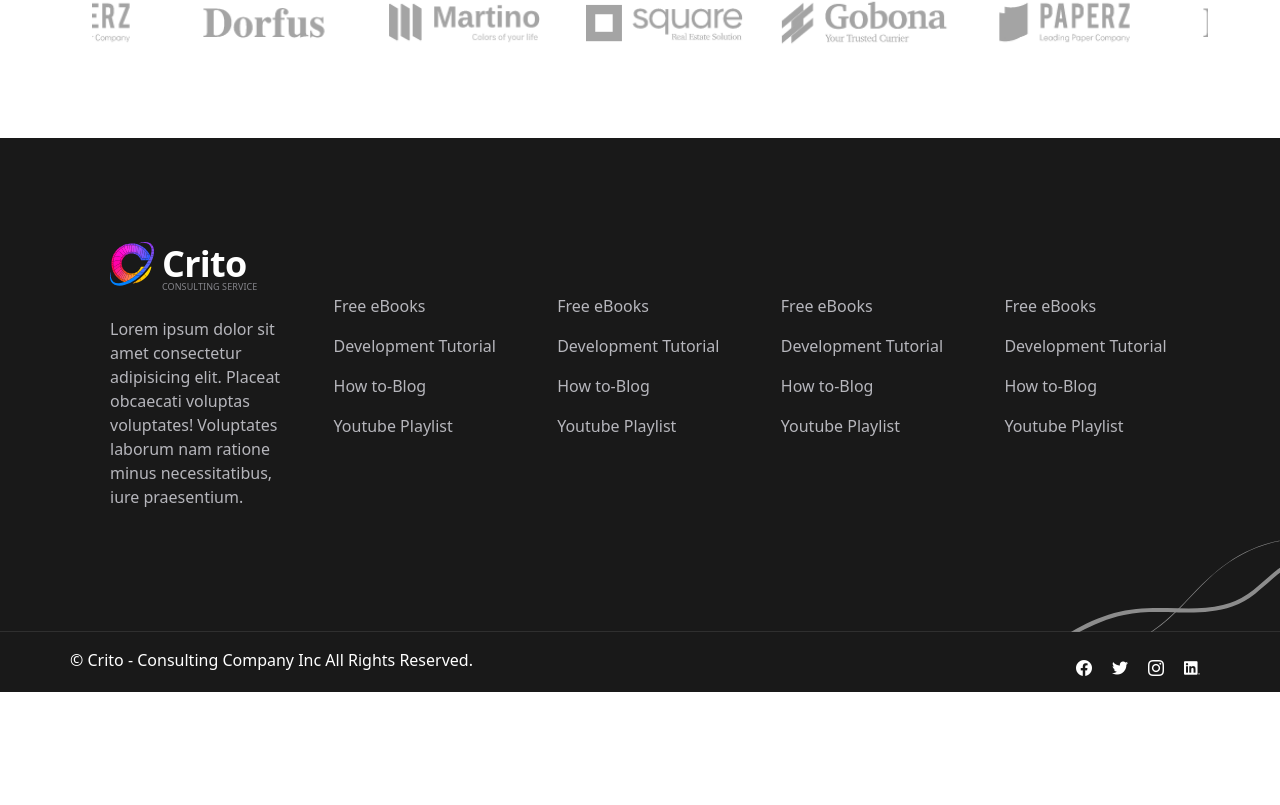
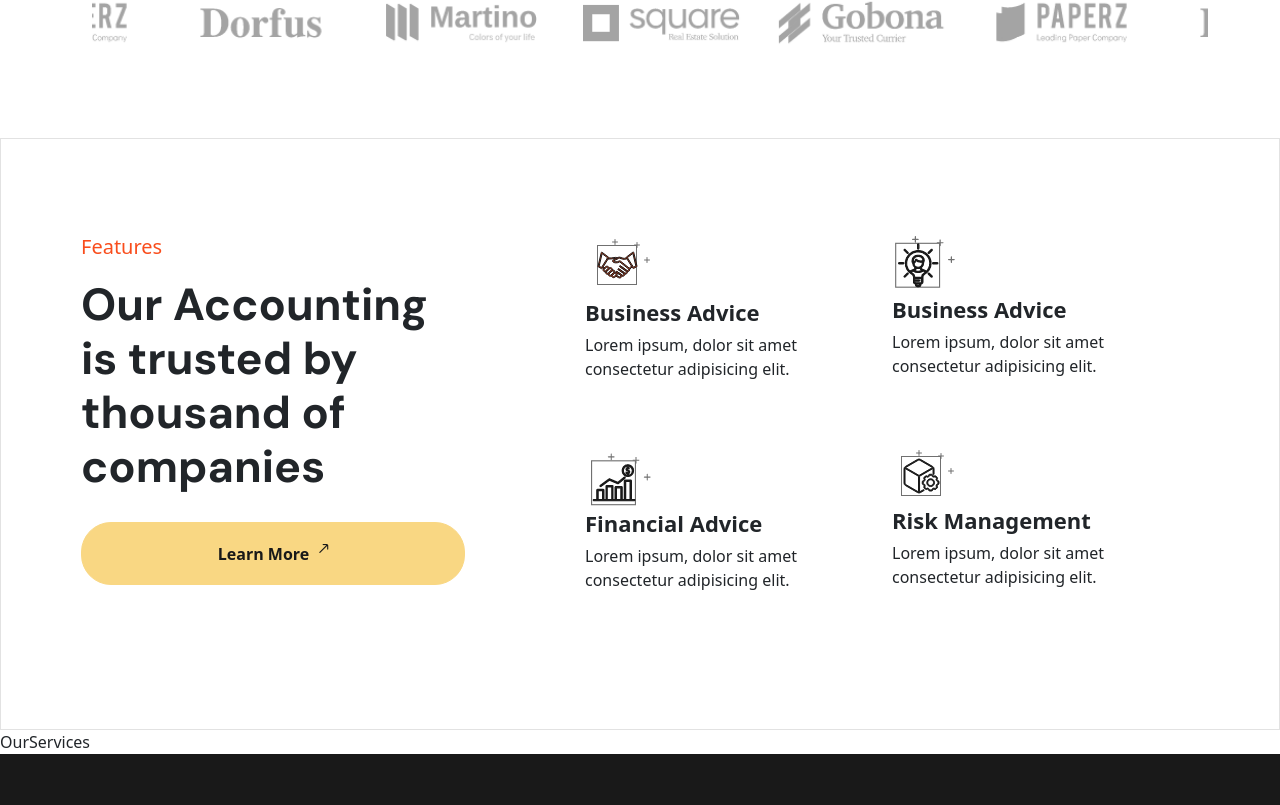
Before and after one commit to lear23/React-Inl-mning, a React (Vite) app: page / in a window 1280 px wide. Shown: the part 955-1760 px from the top of the page. Before the commit the page ends 1647 px from the top, so only its background shows below. Built offline with nearby package versions, Linux system fonts and the light colour scheme.

Commit message:
features ready

```diff
--- a/package.json
+++ b/package.json
@@ -23,6 +23,6 @@
     "eslint-plugin-react": "^7.32.2",
     "eslint-plugin-react-hooks": "^4.6.0",
     "eslint-plugin-react-refresh": "^0.4.3",
-    "vite": "^4.4.5"
+    "vite": "^4.5.0"
   }
 }
--- /dev/null
+++ b/src/HomeSection/Features/BoxFeatures.jsx
@@ -0,0 +1,19 @@
+import React from 'react'
+
+const BoxFeatures = ({title, text,ImageSrc}) => {
+  return (
+
+    <div>
+        <div className="box-image">
+            <img src={ImageSrc} alt="startup business" />
+        </div>
+
+        <h3>{title}</h3>
+        <p>{text}</p>
+    </div>
+
+
+  )
+}
+
+export default BoxFeatures
--- /dev/null
+++ b/src/HomeSection/Features/Features.css
@@ -0,0 +1,133 @@
+.parent {
+    display: block;
+    justify-content: center;
+    width: 100%;
+    height: auto;
+    align-items: center;
+    border: none;
+    max-width: 1520px;
+    width: 100%;
+    height: auto;
+    padding: 20px;
+  }
+  @media (min-width: 992px) {
+    .parent {
+      display: flex;
+      width: 100%;
+      height: auto;
+      border: 1px solid #e2e2e2;
+      padding: 70px 100px 80px 80px;
+      gap: 100px;
+    }
+  }
+  .parent .features {
+    display: block;
+    justify-content: center;
+    align-items: start;
+    width: 100%;
+    height: auto;
+    padding-bottom: 40px;
+  }
+  @media (min-width: 992px) {
+    .parent .features {
+      justify-content: start;
+      width: 460px;
+      height: auto;
+    }
+  }
+  .parent .features p {
+    font-size: 20px;
+    text-align: center;
+    color: #f94D1C;
+  }
+  @media (min-width: 992px) {
+    .parent .features p {
+      text-align: start;
+    }
+  }
+  .parent .features h2 {
+    padding-bottom: 20px;
+    font-family: "DM Sans", sans-serif;
+    font-weight: 700;
+    font-size: 45px;
+    text-align: center;
+  }
+  @media (min-width: 992px) {
+    .parent .features h2 {
+      text-align: start;
+      max-width: 850px;
+      width: 100%;
+      height: auto;
+      padding-right: 20px;
+    }
+  }
+  .parent .features a {
+    display: flex;
+    justify-content: center;
+    align-items: center;
+    margin: 0;
+    padding: 12px 10px;
+    width: 100%;
+  }
+  .parent .features a i {
+    margin-left: 10px;
+    padding-top: 8px;
+    font-size: 9px;
+    font-weight: 600;
+  }
+  .parent .features a:hover {
+    background-color: #191919;
+    color: #fff;
+    box-shadow: 3px 3px 5px 5px rgba(25, 25, 25, 0.2980392157);
+  }
+  .parent .boxes {
+    display: grid;
+    grid-template-columns: repeat(1fr);
+    justify-content: center;
+  }
+  @media (min-width: 740px) {
+    .parent .boxes {
+      grid-template-columns: repeat(2, 1fr);
+    }
+  }
+  .parent .boxes .box {
+    width: auto;
+    padding: 20px;
+  }
+  @media (min-width: 992px) {
+    .parent .boxes .box {
+      width: 307px;
+      height: 220px;
+    }
+  }
+  .parent .boxes .box h3 {
+    font-size: 22px;
+    font-family: "DM sans" sans-serif;
+    font-weight: 700;
+    text-align: center;
+  }
+  @media (min-width: 992px) {
+    .parent .boxes .box h3 {
+      text-align: left;
+    }
+  }
+  .parent .boxes .box p {
+    font-size: 16px;
+    font-family: "Inter" sans-serif;
+    font-weight: 400;
+    text-align: center;
+  }
+  @media (min-width: 992px) {
+    .parent .boxes .box p {
+      text-align: left;
+    }
+  }
+  .parent .boxes .box .box-image {
+    display: flex;
+    justify-content: center;
+  }
+  @media (min-width: 992px) {
+    .parent .boxes .box .box-image {
+      justify-content: start;
+    }
+  }
--- /dev/null
+++ b/src/HomeSection/Features/Features.jsx
@@ -0,0 +1,55 @@
+import React from 'react'
+import './Features.css'
+import BoxFeatures from './BoxFeatures'
+import Business_image from '../../assets/images/Business Advice.png'
+import Startup_image from '../../assets/images/Startup Business.png'
+import Financial_image from '../../assets/images/financial advice.png'
+import Management_image from '../../assets/images/Risk Management.png'
+
+
+const Features = () => {
+  return (
+    <>
+
+        <div className="container parent">
+            <div className="features">
+                <div className="features-title">
+                    <p>Features</p>
+                    <h2>Our Accounting is trusted by thousand of companies</h2>
+                    <a className="btn-theme" href="consulting.html">Learn More<i
+                            className="mindre fi fi-br-arrow-up-right"></i></a>
+                </div>
+            </div>
+            <div className="boxes">
+
+                <div className="box">
+
+                    <BoxFeatures title="Business Advice" text="Lorem ipsum, dolor sit amet consectetur adipisicing elit." ImageSrc={Business_image} />
+
+                </div>
+
+                <div className="box">
+
+                    <BoxFeatures title="Business Advice" text="Lorem ipsum, dolor sit amet consectetur adipisicing elit." ImageSrc={Startup_image}  />
+
+                </div>
+
+                <div className="box ">
+
+                    <BoxFeatures title="Financial Advice" text="Lorem ipsum, dolor sit amet consectetur adipisicing elit." ImageSrc={Financial_image } />
+
+                </div>
+                <div className=" box">
+
+                    <BoxFeatures title="Risk Management" text="Lorem ipsum, dolor sit amet consectetur adipisicing elit." ImageSrc={Management_image} />
+
+                </div>
+
+            </div>
+        </div>
+
+    </>
+  )
+}
+
+export default Features
--- /dev/null
+++ b/src/HomeSection/Ourservices/OurServices.jsx
@@ -0,0 +1,10 @@
+import React from 'react'
+import './OurServices.css'
+
+const OurServices = () => {
+  return (
+    <div>OurServices</div>
+  )
+}
+
+export default OurServices
--- a/src/Views/Home.jsx
+++ b/src/Views/Home.jsx
@@ -1,4 +1,6 @@
 // import React from 'react'
+import Features from '../HomeSection/Features/Features.jsx'
+import OurServices from '../HomeSection/Ourservices/OurServices.jsx'
 import Slider from '../HomeSection/Slider/Slider.jsx'
 import Footer from '../components/Footer/Footer.jsx'
 import Header from '../components/Header/Header.jsx'
@@ -10,6 +12,8 @@ const Home = () => {
       <Header />
       <ShowCase />
       <Slider />
+      <Features />
+      <OurServices />
 
 
       <Footer />
--- a/src/components/Footer/Footer.jsx
+++ b/src/components/Footer/Footer.jsx
@@ -2,7 +2,7 @@ import React from 'react'
 import './Footer.css'
 import Logo_Footer from '../../assets/images/Logo-footer.svg'
 import Line_Footer from '../../assets/images/Element-line2.svg'
-import FooterLink from './FooterLink'
+
 
 const Footer = () => {
   return (
@@ -17,12 +17,7 @@ const Footer = () => {
                 Voluptates laborum nam ratione minus necessitatibus, iure praesentium.</p>
         </div>
 
-        <FooterLink  title="Company" url="" />
-        <FooterLink  title="Help" url="" />
-        <FooterLink  title="Resources" url="" />
-        <FooterLink  title="Link" url="" />
-
-        {/* <div className="link link-2">
+        <div className="link link-2">
             <h4>Company</h4>
             <ul>
                 <li><a href="#about">About</a></li>
@@ -60,7 +55,7 @@ const Footer = () => {
                 <li><a href="#">How to-Blog</a></li>
                 <li><a href="#">Youtube Playlist</a></li>
             </ul>
-        </div> */}
+        </div>
 
     </div>
     <div className="line-footer">
--- a/src/components/Footer/FooterLink.jsx
+++ /dev/null
@@ -1,18 +0,0 @@
-import React from 'react'
-
-
-const FooterLink = (title,) => {
-  return (
-    <div className="link link-5">
-        <h4>{}</h4>
-        <ul>
-            <li><a href="#">Free eBooks</a></li>
-            <li><a href="#">Development Tutorial</a></li>
-            <li><a href="#">How to-Blog</a></li>
-            <li><a href="#">Youtube Playlist</a></li>
-        </ul>
-    </div>
-  )
-}
-
-export default FooterLink
```
Also changed, not shown: src/HomeSection/Ourservices/OurServices.css (added), 1 other file (tests, documents, lock files or other folders).
